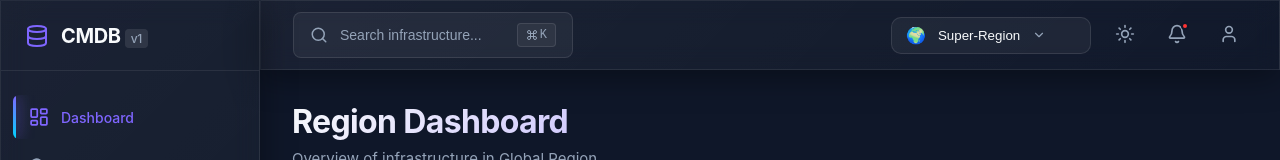
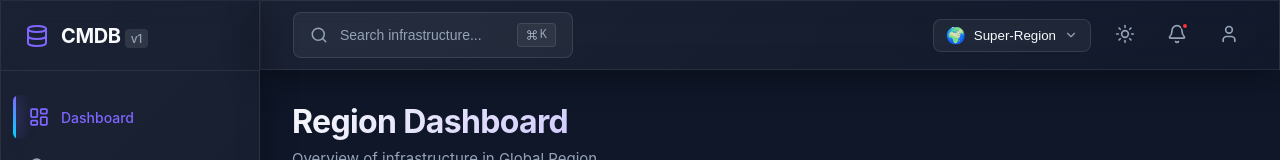
Before and after one commit to DeveloperDarkhan/cmdb-gemini-front, a React (Vite) app: page /dashboard in a window 1280 px wide. Shown: the top 160 px of the page. Built offline with nearby package versions, Linux system fonts and the light colour scheme.

Commit message:
auto-commit for e2c89a4a-46bc-4548-92e5-3a010ae6cf1f

```diff
--- a/src/components/UI/RegionSelector.css
+++ b/src/components/UI/RegionSelector.css
@@ -14,6 +14,14 @@
   cursor: pointer;
   transition: all 0.2s ease;
   min-width: 200px;
+}
+
+/* Compact style for topbar */
+.region-selector-trigger.compact {
+  gap: 8px;
+  padding: 6px 12px;
+  min-width: auto;
+  border-radius: 8px;
 }
 
 :root.light .region-selector-trigger {
```
